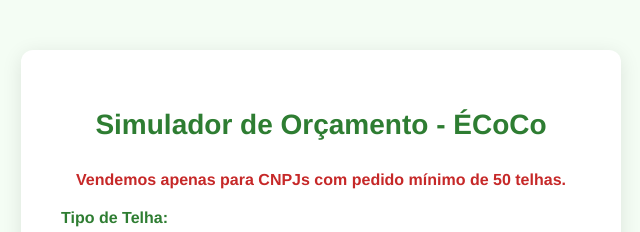
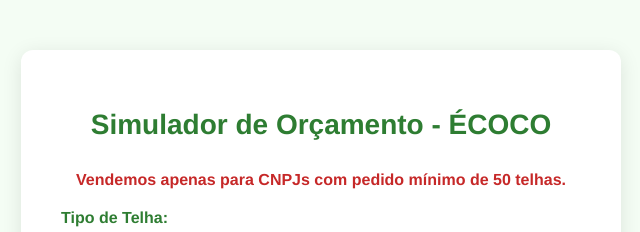
Before and after one commit to yBarross/Or-amento, a plain HTML site: page index.html in a window 1280 px wide. Shown: the top 232 px of the page, 319-959 px from the left. Drawn offline with Linux system fonts and the light colour scheme.

Commit message:
Add files via upload

```diff
--- a/index.html
+++ b/index.html
@@ -3,7 +3,7 @@
 <head>
   <meta charset="UTF-8" />
   <meta name="viewport" content="width=device-width, initial-scale=1.0" />
-  <title>Simulador de Orçamento | ÉCoCo</title>
+  <title>Simulador de Orçamento | ÉCOCO</title>
   <style>
     * {
       box-sizing: border-box;
@@ -84,7 +84,7 @@
 </head>
 <body>
   <div class="container">
-    <h1>Simulador de Orçamento - ÉCoCo</h1>
+    <h1>Simulador de Orçamento - ÉCOCO</h1>
     <p style="text-align: center; font-weight: bold; color: #c62828;">Vendemos apenas para CNPJs com pedido mínimo de 50 telhas.</p>
 
     <label for="tipoTelha">Tipo de Telha:</label>
```
